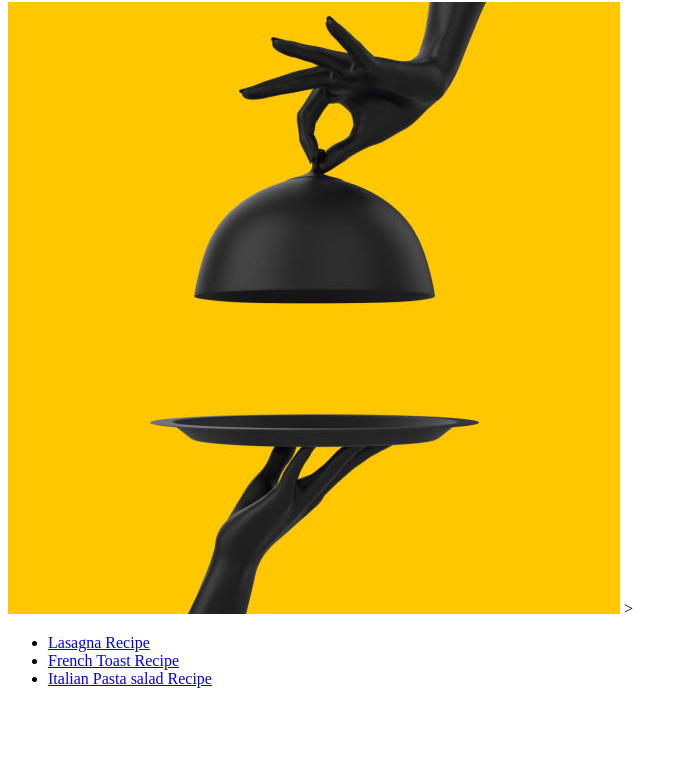
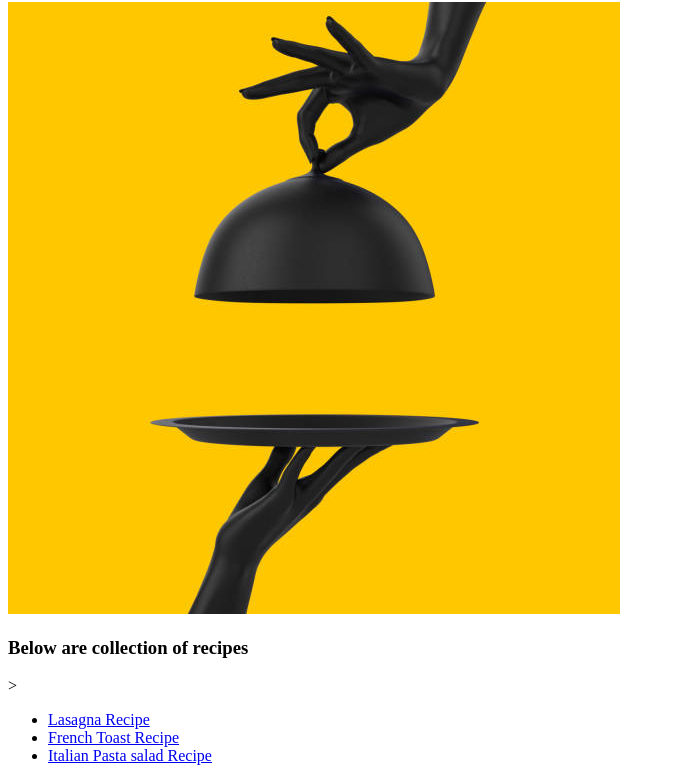
Before and after one commit to NtimaneKamohelo/odin-recipes, a plain HTML site: page index.html in a window 1280 px wide. Shown: the part 78-859 px from the top of the page, without its empty margins (0-687 px from the left). Before the commit the page ends 800 px from the top, so only its background shows below. Drawn offline with Linux system fonts and the light colour scheme.

Commit message:
Kamohelo/Added h3 to emphasize links leading to recipe pages

```diff
--- a/index.html
+++ b/index.html
@@ -8,9 +8,9 @@
     <body>
         <h1>Odin Recipes</h1>
         <img src="index_images/index_Recipe.jpg" alt="Home page Image">
+        <h3>Below are collection of recipes</h3>
 
-        <!--link to the lasagna recipe page-->>
-
+        <!--links to the recipe pages-->>
         <ul>
             <li><a href="recipes/lasagna.html"> Lasagna Recipe</a></li>
             <li><a href="recipes/frenchToast.html">French Toast Recipe</a></li>
```
